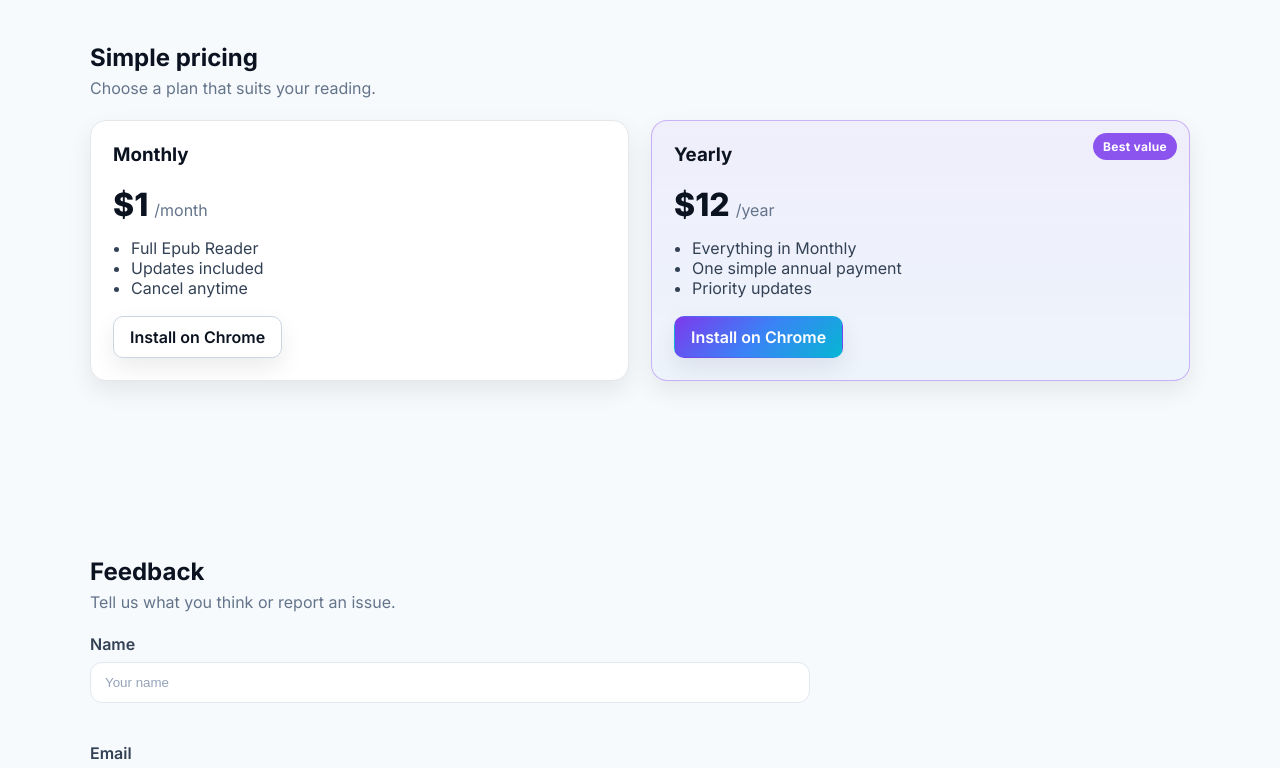
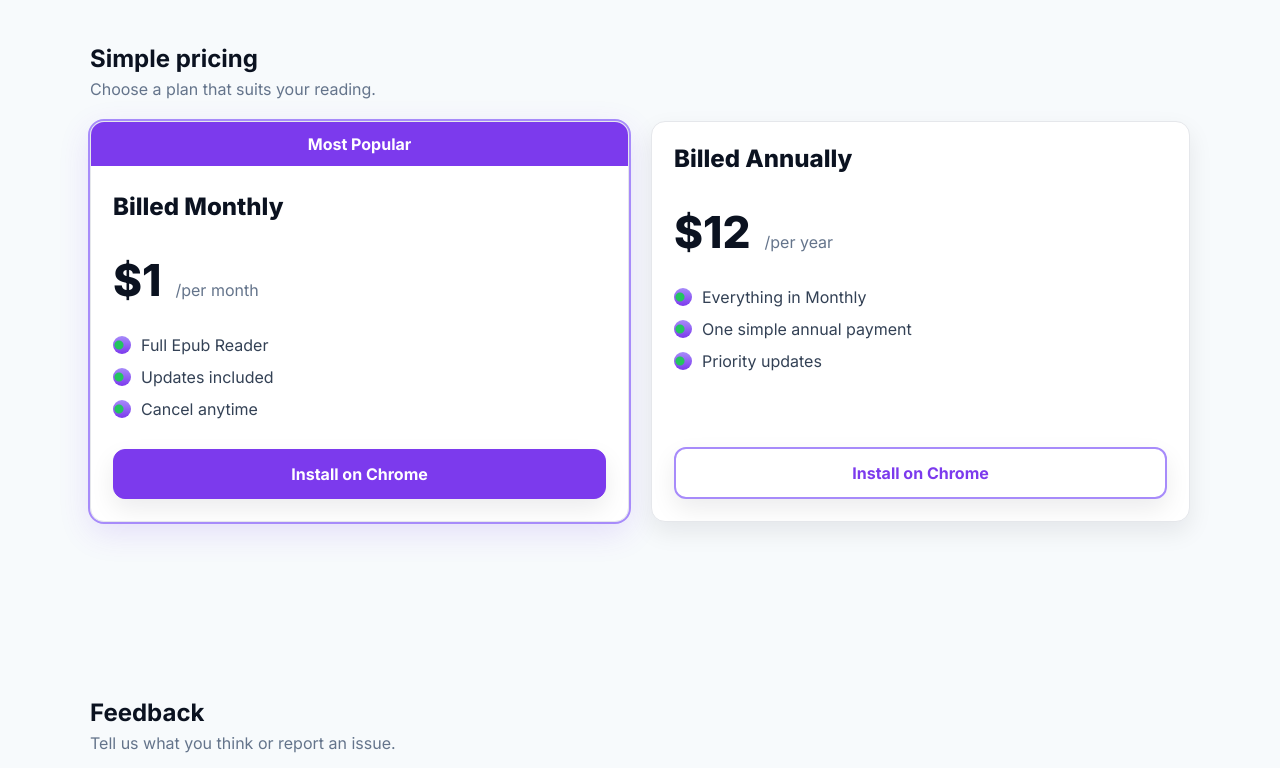
Before and after one commit to momonomonoto/epub-reader, a plain HTML site: page index.html in a window 1280 px wide. Shown: the part 1260-2028 px from the top of the page. Drawn offline with Linux system fonts and the light colour scheme.

Commit message:
Final images

```diff
--- a/index.html
+++ b/index.html
@@ -126,29 +126,29 @@
           <h2>Simple pricing</h2>
           <p class="section-sub">Choose a plan that suits your reading.</p>
           <div class="pricing-grid">
-            <article class="card">
+            <article class="card pricing-card emphasized">
+              <div class="ribbon">Most Popular</div>
               <div class="card-body">
-                <h3 class="plan">Monthly</h3>
-                <p class="price"><span class="amount">$1</span><span class="cycle">/month</span></p>
-                <ul class="features">
+                <h3 class="plan">Billed Monthly</h3>
+                <p class="price"><span class="amount">$1</span><span class="cycle">/per month</span></p>
+                <ul class="features features-check">
                   <li>Full Epub Reader</li>
                   <li>Updates included</li>
                   <li>Cancel anytime</li>
                 </ul>
-                <a class="btn btn-outline" target="_blank" rel="noopener noreferrer" href="https://chromewebstore.google.com/detail/epub-reader/jcpbllkjfpgkigjgaojmmhmcmafblcca">Install on Chrome</a>
+                <a class="btn btn-price-primary" target="_blank" rel="noopener noreferrer" href="https://chromewebstore.google.com/detail/epub-reader/jcpbllkjfpgkigjgaojmmhmcmafblcca">Install on Chrome</a>
               </div>
             </article>
-            <article class="card card-accent">
-              <div class="badge">Best value</div>
+            <article class="card pricing-card">
               <div class="card-body">
-                <h3 class="plan">Yearly</h3>
-                <p class="price"><span class="amount">$12</span><span class="cycle">/year</span></p>
-                <ul class="features">
+                <h3 class="plan">Billed Annually</h3>
+                <p class="price"><span class="amount">$12</span><span class="cycle">/per year</span></p>
+                <ul class="features features-check">
                   <li>Everything in Monthly</li>
                   <li>One simple annual payment</li>
                   <li>Priority updates</li>
                 </ul>
-                <a class="btn btn-primary" target="_blank" rel="noopener noreferrer" href="https://chromewebstore.google.com/detail/epub-reader/jcpbllkjfpgkigjgaojmmhmcmafblcca">Install on Chrome</a>
+                <a class="btn btn-price-outline" target="_blank" rel="noopener noreferrer" href="https://chromewebstore.google.com/detail/epub-reader/jcpbllkjfpgkigjgaojmmhmcmafblcca">Install on Chrome</a>
               </div>
             </article>
           </div>
@@ -176,7 +176,7 @@
               <div class="error" id="err-message" aria-live="polite"></div>
             </div>
             <div class="form-actions">
-              <button type="submit" class="btn btn-primary">Send feedback</button>
+              <button type="submit" class="btn btn-primary btn-lg">Send feedback</button>
               <p class="form-note">This opens your email app with a pre‑filled message to <a href="mailto:monomonomoto@gmail.com">monomonomoto@gmail.com</a>.</p>
             </div>
           </form>
--- a/styles.css
+++ b/styles.css
@@ -130,7 +130,12 @@ body {
 .btn-primary {
   background: linear-gradient(135deg, var(--primary-500), var(--blue-500), var(--accent-500));
 }
-.btn-primary, .btn-primary:visited, .btn-primary:hover, .btn-primary:active, .btn-primary:focus { color: #ffffff; }
+.btn-primary, .btn-primary:visited, .btn-primary:hover, .btn-primary:active, .btn-primary:focus { color: #ffffff !important; }
+.btn.btn-primary.btn-lg {
+  padding: 14px 22px;
+  border-radius: 12px;
+  box-shadow: 0 12px 24px rgba(124,58,237,0.22);
+}
 .btn-outline {
   background: transparent;
   color: var(--text-900);
@@ -141,7 +146,7 @@ body {
   color: var(--text-900);
   border-color: #e2e8f0;
 }
-.btn-lg { padding: 14px 22px; border-radius: 12px; }
+.btn-lg { padding: 14px 22px; border-radius: 12px; font-size: 18px; line-height: 1.2; }
 
 .install-desktop .btn { padding: 8px 12px; box-shadow: none; }
 
@@ -211,26 +216,81 @@ section { padding: 88px 0; }
   box-shadow: var(--shadow-1);
 }
 .card-body { padding: 22px; }
-.plan { color: var(--text-900); margin-top: 0; }
-.price { color: var(--text-900); margin: 6px 0 14px; }
-.amount { font-size: 32px; font-weight: 800; margin-right: 6px; }
+.plan { color: var(--text-900); margin-top: 0; font-size: 24px; font-weight: 800; }
+.price { color: var(--text-900); margin: 8px 0 16px; display: flex; align-items: baseline; gap: 8px; }
+.amount { font-size: 44px; font-weight: 800; margin-right: 6px; }
 .cycle { color: var(--text-500); }
 .features { color: var(--text-700); padding-left: 18px; margin: 0 0 18px; }
-.card-accent {
-  border-color: rgba(124,58,237,0.35);
-  background: linear-gradient(180deg, rgba(124,58,237,0.06), rgba(59,130,246,0.05));
+
+/* Pricing visual tweaks */
+.pricing-card { border-radius: 14px; }
+.pricing-card.emphasized { outline: 2px solid #a78bfa; box-shadow: 0 10px 32px rgba(124,58,237,0.15); }
+.pricing-card .ribbon {
+  position: absolute;
+  left: 0; right: 0;
+  top: 0;
+  height: 44px;
+  background: #7C3AED;
+  color: #fff;
+  display: grid;
+  place-items: center;
+  font-weight: 700;
 }
-.badge {
-  position: absolute;
-  top: 12px; right: 12px;
-  background: rgba(124,58,237,0.85);
+.pricing-card.emphasized .card-body { padding-top: 70px; }
+
+/* Align pricing buttons to the same baseline */
+.pricing-card .card-body {
+  display: flex;
+  flex-direction: column;
+  height: 100%;
+}
+.pricing-card .features,
+.pricing-card .features-check {
+  flex: 1 1 auto;
+}
+
+/* Check list */
+.features-check { list-style: none; padding-left: 0; }
+.features-check li { display: flex; align-items: center; gap: 10px; margin: 12px 0; }
+.features-check li::before {
+  content: "";
+  width: 18px; height: 18px;
+  border-radius: 999px;
+  display: inline-block;
+  background:
+    radial-gradient(circle at 6px 9px, #22c55e 3px, #22c55e 3px, #22c55e 4px, transparent 5px),
+    linear-gradient(180deg, #a78bfa, #7c3aed);
+}
+
+/* Pricing buttons */
+.btn-price-primary {
+  display: inline-flex;
+  align-items: center;
+  justify-content: center;
+  width: 100%;
+  padding: 14px 16px;
+  border-radius: 12px;
+  background: #7C3AED;
   color: #fff;
-  padding: 6px 10px;
-  border-radius: 999px;
-  font-size: 12px;
+  text-decoration: none;
   font-weight: 700;
-  letter-spacing: 0.3px;
+  border: 1px solid #7C3AED;
 }
+.btn-price-primary:hover { filter: brightness(1.05); }
+.btn-price-outline {
+  display: inline-flex;
+  align-items: center;
+  justify-content: center;
+  width: 100%;
+  padding: 14px 16px;
+  border-radius: 12px;
+  background: transparent;
+  color: #7C3AED;
+  text-decoration: none;
+  font-weight: 700;
+  border: 2px solid #a78bfa;
+}
+.btn-price-outline:hover { background: rgba(167,139,250,0.08); }
 
 /* Form */
 .form { max-width: 720px; }
```
